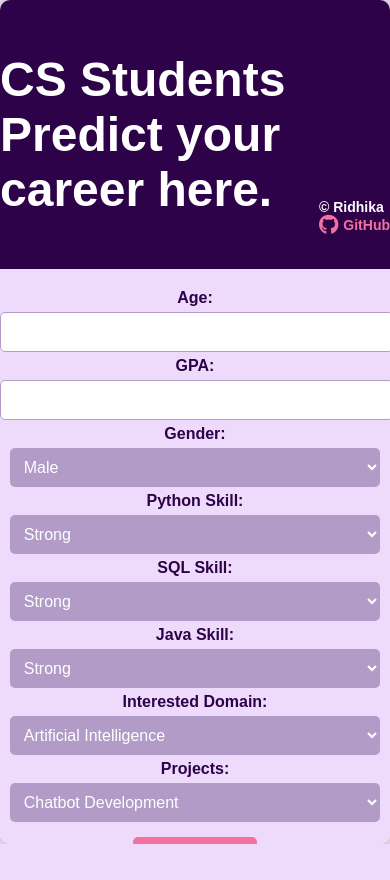
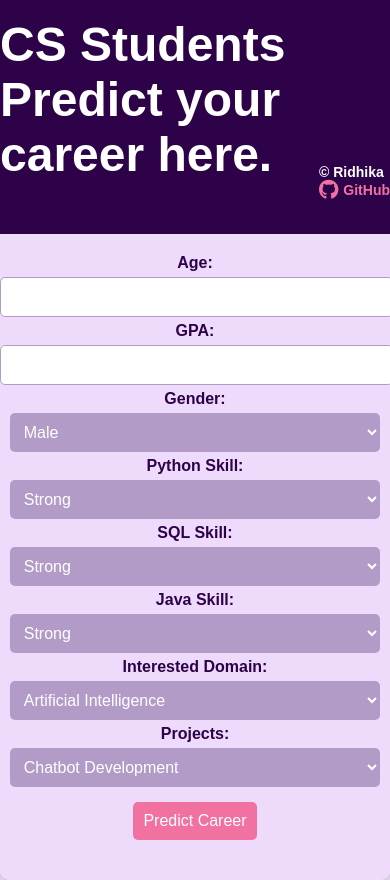
Before and after one commit to Ridhyka/career-predictor, a Flask app: page / in a window 390 px wide. Before the commit the page ends 844 px from the top, so only its background shows below. Run offline with Flask 3, Linux system fonts and the light colour scheme; parts of the project's set-up code (start-up, migrations or seed data) failed here and were passed over.

Commit message:
Update styles.css

```diff
--- a/static/styles.css
+++ b/static/styles.css
@@ -16,7 +16,8 @@ body {
     border-radius: 10px;
     max-width: 800px;
     width: 100%;
-    height:100%;
+
+     min-height: 95vh;
     box-shadow: 0px 0px 10px rgba(0, 0, 0, 0.2);
     overflow: hidden;
 }
@@ -105,6 +106,10 @@ button:hover {
         flex-direction: column;
         text-align: center;
         align-items: center;
+        min-height: auto; /* Let content define the height */
+        height: auto;
+
+
     }
 
     .left-section {
```
